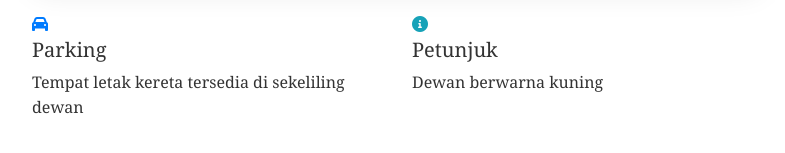
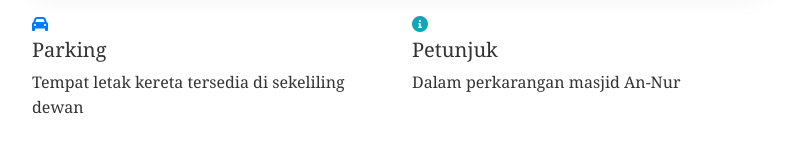
Before and after one commit to Norazira99/personal, a plain HTML site: page index.html in a window 1280 px wide. Shown: the part 4906-5059 px from the top of the page, without its empty margins (243-1028 px from the left). Drawn offline with nearby package versions, Linux system fonts and the light colour scheme; no server answers.

Commit message:
Update index.html

```diff
--- a/index.html
+++ b/index.html
@@ -312,7 +312,7 @@
                                     <div class="detail-card">
                                         <i class="fas fa-info-circle text-info"></i>
                                         <h5>Petunjuk</h5>
-                                        <p>Dewan berwarna kuning</p>
+                                        <p>Dalam perkarangan masjid An-Nur</p>
                                     </div>
                                 </div>
                             </div>
```
